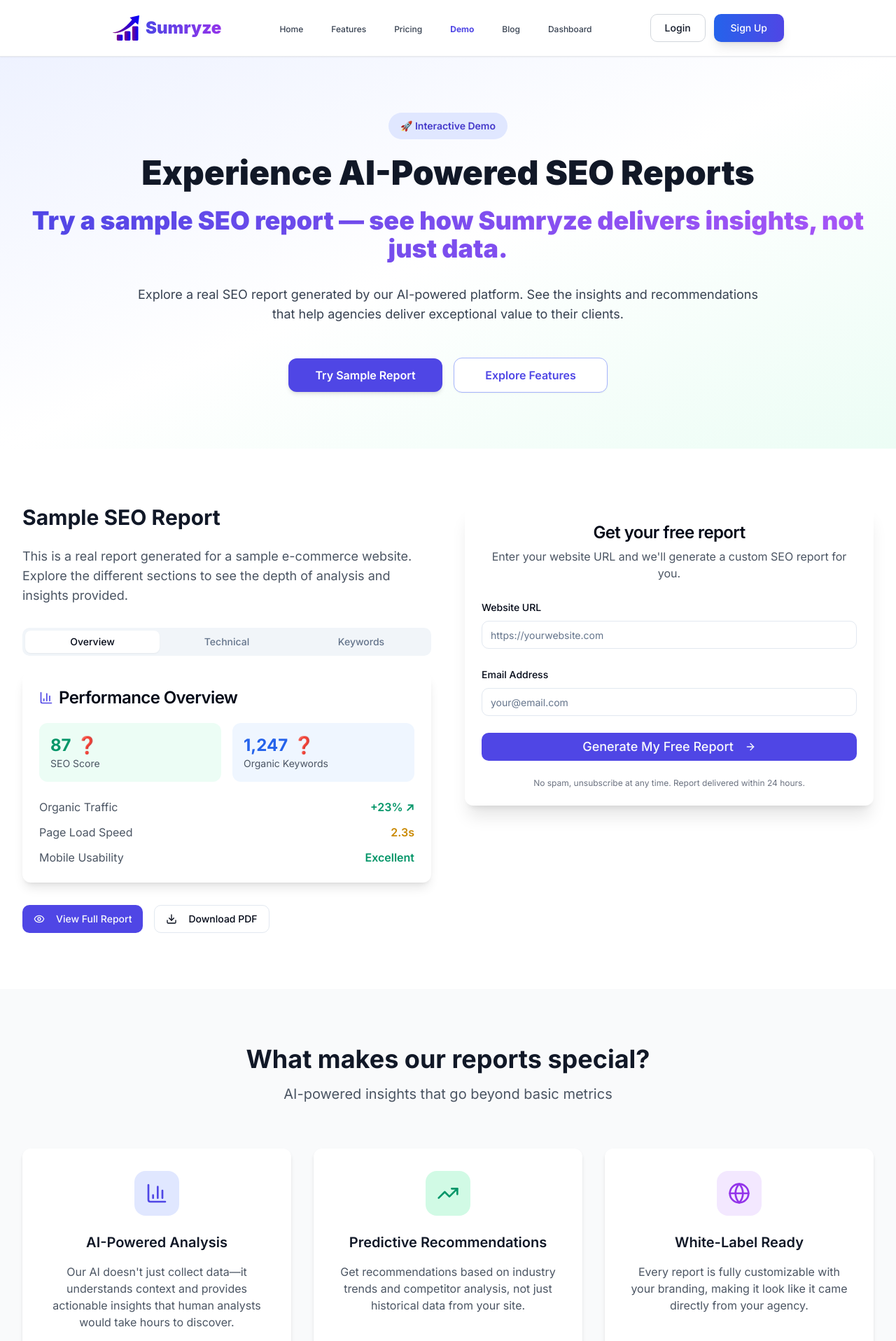
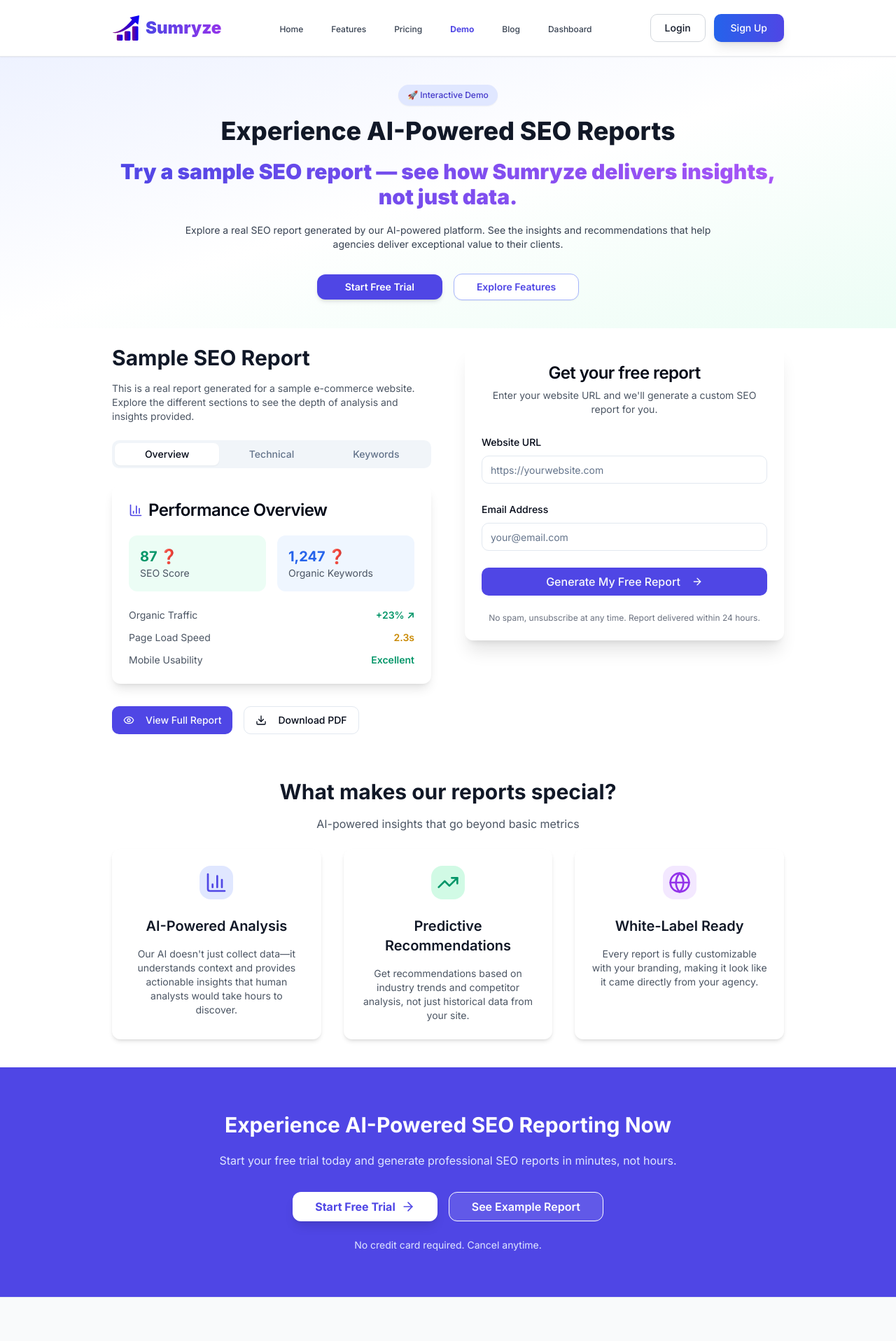
Before and after one commit to rihua-tech/sumryze-saas-website, a Next.js app: page /demo in a window 1280 px wide. Shown: the top 1916 px of the page at 70% size. Built offline with nearby package versions, Linux system fonts and the light colour scheme.

Commit message:
Fix: Adjust font sizes in Dome page and some last call action page

```diff
--- a/app/demo/page.tsx
+++ b/app/demo/page.tsx
@@ -28,24 +28,25 @@ export default function DemoPage() {
   return (
     <div className="min-h-screen">
       {/* Hero Section */}
-      <section className="bg-gradient-to-br from-indigo-50 via-white to-emerald-50 pt-20 pb-20">
+      <section className="bg-gradient-to-br from-indigo-50 via-white to-emerald-50 py-10">
 
-        <div className="max-w-7xl mx-auto px-4 sm:px-6 lg:px-8">
+        <div className="max-w-5xl mx-auto px-4 sm:px-6 lg:px-8">
           <div className="text-center">
 
-              <Badge className="mb-6 bg-indigo-100 text-indigo-700 hover:bg-indigo-200 text-sm px-4 py-2 font-semibold">
+              <Badge
+                 className="mb-4 bg-indigo-100 text-indigo-700 hover:bg-indigo-200 text-xs px-3 py-1.5 font-medium rounded-full shadow-sm transition-all duration-200">
 
               🚀 Interactive Demo
             </Badge>
-            <h1 className="text-4xl lg:text-5xl font-black text-gray-900 mb-6 leading-tight">Experience AI-Powered SEO Reports</h1>
+              <h1 className="text-3xl sm:text-3xl lg:text-4xl font-extrabold text-gray-900 mb-5 leading-tight">
+              Experience AI-Powered SEO Reports</h1>
 
-            <h2 className="text-3xl lg:text-4xl font-black bg-gradient-to-r from-indigo-600 to-purple-500 bg-clip-text text-transparent mb-8 leading-tight">
+            <h2 className="text-2xl lg:text-3xl font-black bg-gradient-to-r from-indigo-600 to-purple-500 bg-clip-text text-transparent mb-5 leading-tight">
             Try a sample SEO report — see how Sumryze delivers insights, not just data.
             </h2>
 
 
-
-            <p className="text-base lg:text-lg text-gray-700 mb-12 max-w-4xl mx-auto leading-relaxed">
+            <p className="text-sm sm:text-sm lg:text-sm text-gray-700 mb-8 max-w-3xl mx-auto leading-relaxed">
 
               Explore a real SEO report generated by our AI-powered platform. See the insights and recommendations that
               help agencies deliver exceptional value to their clients.
@@ -53,16 +54,25 @@ export default function DemoPage() {
 
 
               {/* CTA Buttons */}
+
              <div className="flex flex-col sm:flex-row justify-center items-center gap-4 mt-8 px-4">
 
-              <a href="/demo#report"
-                 className="w-full sm:w-[220px] px-6 py-3 text-white bg-indigo-600 hover:bg-indigo-700 rounded-lg text-base font-semibold transition shadow-md text-center">
-               Try Sample Report
+                {/* Primary Button */}
+                <a
+                 href="/demo#report"
+                className="w-full sm:w-auto px-10 py-2 text-sm font-semibold text-white bg-indigo-600 hover:bg-indigo-700 rounded-lg shadow-md text-center transition duration-300"
+                >
+                Start Free Trial
                </a>
-                <a href="/features"
-                className="w-full sm:w-[220px] px-6 py-3 text-indigo-600 bg-white border border-indigo-300 hover:bg-gray-50 rounded-lg text-base font-semibold transition shadow-sm text-center">
+
+               {/* Secondary Button */}
+               <a
+               href="/features"
+               className="w-full sm:w-auto px-8 py-2 text-sm font-semibold text-indigo-600 bg-white border border-indigo-300 hover:bg-gray-50 rounded-lg shadow-sm text-center transition duration-300"
+              >
                Explore Features
              </a>
+
           </div>
 
           </div>
@@ -70,13 +80,13 @@ export default function DemoPage() {
       </section>
 
      {/* Sample Report Section */}
-<section className="py-20 bg-white">
-  <div className="max-w-7xl mx-auto px-4 sm:px-6 lg:px-8">
+<section id="sample-report" className="py-6 bg-white">
+  <div className="max-w-5xl mx-auto px-4 sm:px-6 lg:px-8">
     <div className="grid grid-cols-1 lg:grid-cols-2 gap-12">
       {/* Report Preview */}
       <div>
-        <h2 className="text-3xl font-bold text-gray-900 mb-6">Sample SEO Report</h2>
-        <p className="text-lg text-gray-600 mb-8">
+        <h2 className="text-3xl font-bold text-gray-900 mb-4">Sample SEO Report</h2>
+        <p className="text-sm text-gray-600 mb-6">
           This is a real report generated for a sample e-commerce website. Explore the different sections to see
           the depth of analysis and insights provided.
         </p>
@@ -99,31 +109,32 @@ export default function DemoPage() {
               <CardContent>
                 <div className="grid grid-cols-2 gap-4 mb-6">
                   <div className="bg-emerald-50 p-4 rounded-lg">
-                    <div className="text-2xl font-bold text-emerald-600 flex items-center">
+                    <div className="text-xl font-bold text-emerald-600 flex items-center">
                       87
-                      <span className="ml-2 text-gray-400 cursor-help" title="SEO Score is calculated based on over 20 factors including meta tags, keyword density, and site structure.">❓</span>
+                      <span className="ml-1 text-gray-400 cursor-help" title="SEO Score is calculated based on over 20 factors including meta tags, keyword density, and site structure.">❓</span>
 
                     </div>
                     <div className="text-sm text-gray-600">SEO Score</div>
                   </div>
                   <div className="bg-blue-50 p-4 rounded-lg">
-                    <div className="text-2xl font-bold text-blue-600 flex items-center">
+                    <div className="text-xl font-bold text-blue-600 flex items-center">
                       1,247
-                      <span className="ml-2 text-gray-400 cursor-help" title="Estimated number of keywords bringing traffic based on search visibility.">❓</span>
+                      <span className="ml-1 text-gray-400 cursor-help" title="Estimated number of keywords bringing traffic based on search visibility.">❓</span>
                     </div>
                     <div className="text-sm text-gray-600">Organic Keywords</div>
                   </div>
                 </div>
                 <div className="space-y-3">
-                  <div className="flex items-center justify-between">
+                  <div className="flex text-sm items-center justify-between">
                     <span className="text-gray-600">Organic Traffic</span>
                     <span className="font-semibold text-emerald-600">+23% ↗</span>
+
                   </div>
-                  <div className="flex items-center justify-between">
+                  <div className="flex text-sm items-center justify-between">
                     <span className="text-gray-600">Page Load Speed</span>
                     <span className="font-semibold text-yellow-600">2.3s</span>
                   </div>
-                  <div className="flex items-center justify-between">
+                  <div className="flex text-sm items-center justify-between">
                     <span className="text-gray-600">Mobile Usability</span>
                     <span className="font-semibold text-emerald-600">Excellent</span>
                   </div>
@@ -242,7 +253,7 @@ export default function DemoPage() {
                   <CardTitle className="text-2xl text-center">
                     {isSubmitted ? "Thank you!" : "Get your free report"}
                   </CardTitle>
-                  <p className="text-gray-600 text-center">
+                  <p className="text-gray-600 text-sm text-center">
                     {isSubmitted
                       ? "We'll send your custom report within 24 hours."
                       : "Enter your website URL and we'll generate a custom SEO report for you."}
@@ -277,7 +288,7 @@ export default function DemoPage() {
                         />
                       </div>
 
-                      <Button type="submit" className="w-full bg-indigo-600 hover:bg-indigo-700 text-lg py-3">
+                      <Button type="submit" className="w-full bg-indigo-600 hover:bg-indigo-700 text-base py-3">
                         Generate My Free Report
                         <ArrowRight className="ml-2 h-5 w-5" />
                       </Button>
@@ -313,21 +324,21 @@ export default function DemoPage() {
 
 
       {/* Features Highlight */}
-      <section className="py-20 bg-gray-50">
-        <div className="max-w-7xl mx-auto px-4 sm:px-6 lg:px-8">
-          <div className="text-center mb-16">
-            <h2 className="text-3xl lg:text-4xl font-bold text-gray-900 mb-4">What makes our reports special?</h2>
-            <p className="text-xl text-gray-600">AI-powered insights that go beyond basic metrics</p>
+      <section className="py-10 bg-white">
+        <div className="max-w-5xl mx-auto px-4 sm:px-6 lg:px-8">
+          <div className="text-center mb-6">
+            <h2 className="text-2xl lg:text-3xl font-bold text-gray-900 mb-4">What makes our reports special?</h2>
+            <p className="text-base text-gray-600">AI-powered insights that go beyond basic metrics</p>
           </div>
 
           <div className="grid grid-cols-1 md:grid-cols-3 gap-8">
             <Card className="border-0 shadow-md text-center">
-              <CardContent className="p-8">
-                <div className="w-16 h-16 bg-indigo-100 rounded-2xl flex items-center justify-center mx-auto mb-6">
+              <CardContent className="p-6">
+                <div className="w-12 h-12 bg-indigo-100 rounded-2xl flex items-center justify-center mx-auto mb-6">
                   <BarChart3 className="h-8 w-8 text-indigo-600" />
                 </div>
                 <h3 className="text-xl font-semibold text-gray-900 mb-4">AI-Powered Analysis</h3>
-                <p className="text-gray-600">
+                <p className="text-gray-600 text-sm">
                   Our AI doesn't just collect data—it understands context and provides actionable insights that human
                   analysts would take hours to discover.
                 </p>
@@ -335,12 +346,12 @@ export default function DemoPage() {
             </Card>
 
             <Card className="border-0 shadow-md text-center">
-              <CardContent className="p-8">
-                <div className="w-16 h-16 bg-emerald-100 rounded-2xl flex items-center justify-center mx-auto mb-6">
+              <CardContent className="p-6">
+                <div className="w-12 h-12 bg-emerald-100 rounded-2xl flex items-center justify-center mx-auto mb-6">
                   <TrendingUp className="h-8 w-8 text-emerald-600" />
                 </div>
                 <h3 className="text-xl font-semibold text-gray-900 mb-4">Predictive Recommendations</h3>
-                <p className="text-gray-600">
+                <p className="text-gray-600 text-sm">
                   Get recommendations based on industry trends and competitor analysis, not just historical data from
                   your site.
                 </p>
@@ -348,12 +359,12 @@ export default function DemoPage() {
             </Card>
 
             <Card className="border-0 shadow-md text-center">
-              <CardContent className="p-8">
-                <div className="w-16 h-16 bg-purple-100 rounded-2xl flex items-center justify-center mx-auto mb-6">
+              <CardContent className="p-6">
+                <div className="w-12 h-12 bg-purple-100 rounded-2xl flex items-center justify-center mx-auto mb-6">
                   <Globe className="h-8 w-8 text-purple-600" />
                 </div>
                 <h3 className="text-xl font-semibold text-gray-900 mb-4">White-Label Ready</h3>
-                <p className="text-gray-600">
+                <p className="text-gray-600 text-sm">
                   Every report is fully customizable with your branding, making it look like it came directly from your
                   agency.
                 </p>
@@ -364,42 +375,41 @@ export default function DemoPage() {
       </section>
 
   {/* CTA Section */}
-      <section className="py-20 bg-indigo-600">
-        <div className="max-w-4xl mx-auto px-4 sm:px-6 lg:px-8 text-center">
-          <h2 className="text-4xl lg:text-5xl font-bold text-white mb-6">Experience AI-Powered SEO Reporting Now</h2>
-          <p className="text-xl text-indigo-100 mb-10 leading-relaxed">
+         <section className="py-16 bg-indigo-600">
+  <div className="max-w-5xl mx-auto px-4 sm:px-6 lg:px-8 text-center">
+    <h2 className="text-2xl lg:text-3xl font-bold text-white mb-5">
+      Experience AI-Powered SEO Reporting Now
+    </h2>
+    <p className="text-base text-indigo-100 mb-8 leading-relaxed">
       Start your free trial today and generate professional SEO reports in minutes, not hours.
     </p>
+
     <div className="flex flex-col sm:flex-row gap-4 justify-center">
-            <Link href="/signup">
-              <Button
-                size="lg"
-                className="bg-white text-indigo-600 hover:bg-gray-100 text-lg px-8 py-4 font-bold shadow-lg hover:shadow-xl transition-all duration-300"
+      {/* Primary SEO-Friendly CTA */}
+      <a
+        href="/signup"
+        className="inline-flex items-center justify-center bg-white text-indigo-600 hover:bg-gray-100 text-base px-8 py-2 font-bold rounded-lg shadow-lg hover:shadow-xl transition-all duration-300"
       >
         Start Free Trial
         <ArrowRight className="ml-2 h-5 w-5" />
-              </Button>
-            </Link>
+      </a>
 
-            <Link href="/demo#sample-report">
-
-              <Button
-              size="lg"
-              className="bg-white/10 text-white hover:bg-white hover:text-indigo-600 text-lg px-8 py-4 font-semibold transition-all duration-300 border border-white"
+      {/* Secondary SEO-Friendly CTA */}
+      <a
+        href="#sample-report"
+        className="inline-flex items-center justify-center bg-white/10 text-white hover:bg-white hover:text-indigo-600 text-base px-8 py-2 font-semibold rounded-lg border border-white transition-all duration-300"
       >
         See Example Report
-              </Button>
-
-            </Link>
+      </a>
     </div>
 
-            {/* ✅ Social Proof Line */}
+    {/* Social Proof */}
     <p className="text-sm text-indigo-100 mt-6">
       No credit card required. Cancel anytime.
     </p>
-
   </div>
 </section>
+
 
     </div>
   )
--- a/app/globals.css
+++ b/app/globals.css
@@ -75,3 +75,7 @@
   background: rgba(255, 255, 255, 0.1);
   border: 1px solid rgba(255, 255, 255, 0.2);
 }
+
+html {
+  scroll-behavior: smooth;
+}
```
Also changed, not shown: app/features/page.tsx (+35 -26 lines), app/page.tsx (+30 -37 lines), app/pricing/page.tsx (+21 -18 lines), components/ui/Testimonials.tsx (+4 -4 lines). Lines whose indentation alone changed are shown as unchanged.
